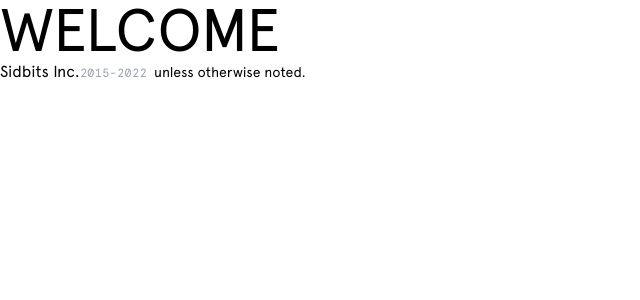
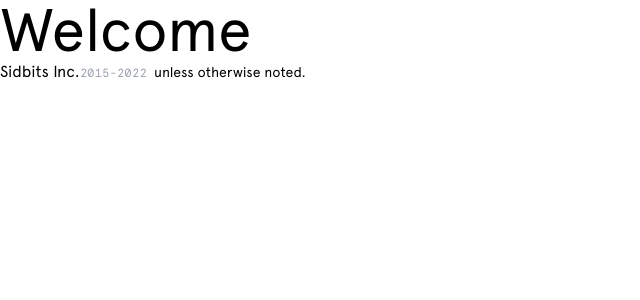
Before and after one commit to siddharth-kaushik/sidbits, a React (Vite) app: page / in a window 1280 px wide. Shown: the top 300 px of the page, without its empty margins (0-640 px from the left). Built offline with nearby package versions, Linux system fonts and the light colour scheme; a web font is replaced by a local one.

Commit message:
cleanup base styles

```diff
--- a/src/styles/base.css
+++ b/src/styles/base.css
@@ -16,8 +16,6 @@ body {
 body {
   display: grid;
   font-feature-settings: 'kern', 'liga', 'clig', 'calt';
-  background-color: var(--ice);
-  color: var(--jet);
   -webkit-tap-highlight-color: transparent;
   -webkit-font-smoothing: antialiased;
   -moz-osx-font-smoothing: grayscale;
@@ -56,13 +54,3 @@ h6 {
   overflow-wrap: break-word;
   white-space: pre-wrap;
 }
-
-h1,
-h2,
-h3,
-h4,
-h5,
-h6 {
-  font-family: var(--font-display);
-  text-transform: uppercase;
-}
```
